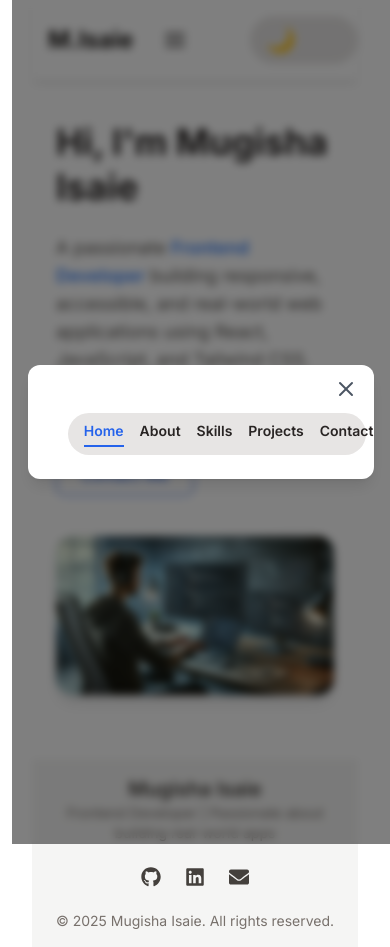
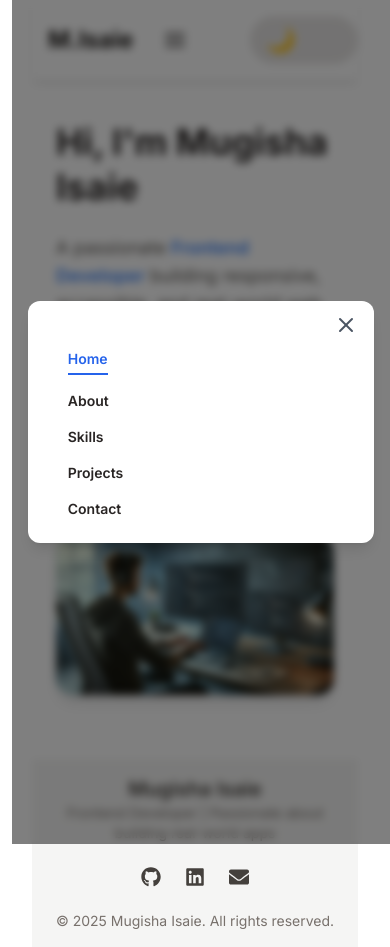
Before and after one commit to mugishaisaie/Mugisha-Isaie, a React (Vite) app: page / in a window 390 px wide. Both pictures are taken after a click on the button 199 px from the left and 40 px from the top of the page. Built offline with nearby package versions, Linux system fonts and the light colour scheme.

Commit message:
updating  navigation bar modal in small diviced

```diff
--- a/src/components/Navbar.jsx
+++ b/src/components/Navbar.jsx
@@ -33,10 +33,11 @@ function Navbar() {
             >
               <FiX />
             </button>
-            <div className='w-full flex text-xm sm:hidden gap-4 mx-4 flex-1 bg-light capitalize text-sm text-stone-800 font-semibold dark:text-stone-100 dark:bg-dark'>
+            <div className='w-auto flex flex-col text-xm sm:hidden gap-4 mx-4  capitalize text-sm text-stone-800 font-semibold'>
         {links.map((link)=>{
             const{id,to,text} = link;
-         return   <NavLink to={to} key={id} className={({isActive})=> isActive ?'text-blue-600 border-b-2 border-blue-600 pb-1 font-semibold transition-all duration-300 ease-in-out': 'font-semibold hover:text-blue-500'} onClick={onToggle}>{text}</NavLink>
+         return   <NavLink to={to} key={id} className={({isActive})=> isActive ?'text-blue-600 w-fit  border-b-2 border-blue-600 pb-1 font-semibold transition-all duration-300 ease-in-out'
+      : 'font-semibold hover:text-blue-500 w-fit '} onClick={onToggle}>{text}</NavLink>
         })}
       </div>
 
```
